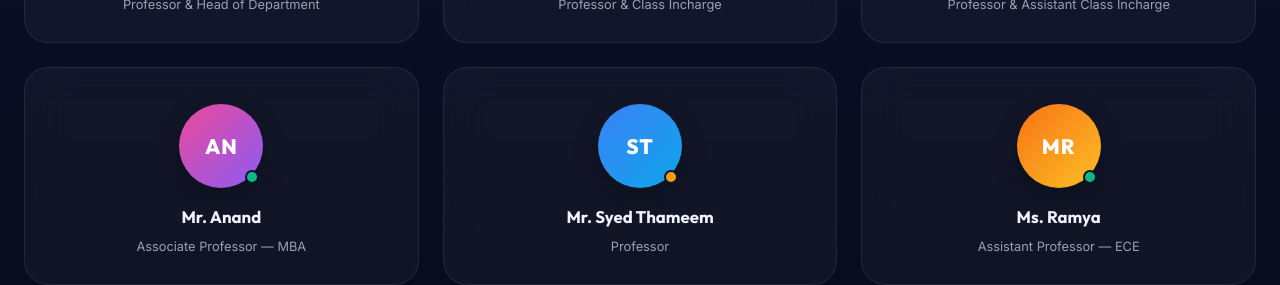
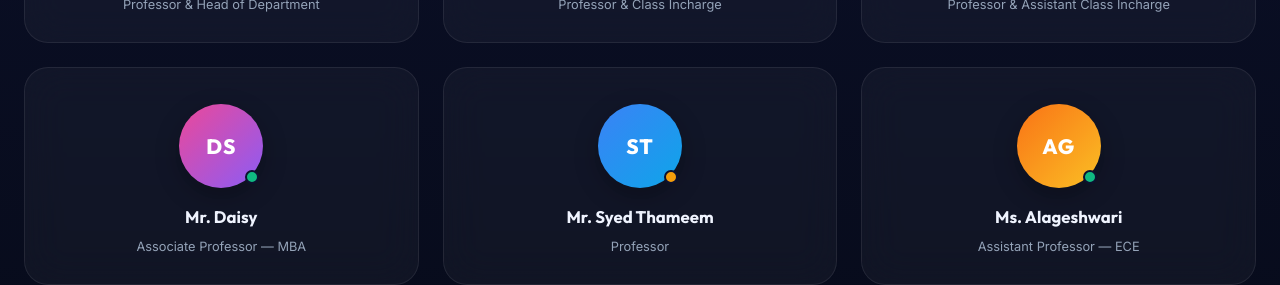
Before and after one commit to HaginaS/Cse-website, a plain HTML site: page index.html in a window 1280 px wide. Shown: the part 3800-4085 px from the top of the page. Drawn offline with Linux system fonts and the light colour scheme.

Commit message:
Update index.html

```diff
--- a/index.html
+++ b/index.html
@@ -352,11 +352,11 @@
         <div class="faculty-card reveal-up" data-category="assoc" id="faculty-4">
           <div class="faculty-avatar-wrap">
             <div class="faculty-avatar" style="background: linear-gradient(135deg, #ec4899, #8b5cf6)">
-              <span class="avatar-initials">AN</span>
+              <span class="avatar-initials">DS</span>
             </div>
             <div class="faculty-status online"></div>
           </div>
-          <h4 class="faculty-name">Mr. Anand</h4>
+          <h4 class="faculty-name">Mr. Daisy</h4>
           <p class="faculty-desig">Associate Professor — MBA</p>
         </div>
 
@@ -376,11 +376,11 @@
         <div class="faculty-card reveal-up" data-category="asst" id="faculty-6">
           <div class="faculty-avatar-wrap">
             <div class="faculty-avatar" style="background: linear-gradient(135deg, #f97316, #fbbf24)">
-              <span class="avatar-initials">MR</span>
+              <span class="avatar-initials">AG</span>
             </div>
             <div class="faculty-status online"></div>
           </div>
-          <h4 class="faculty-name">Ms. Ramya</h4>
+          <h4 class="faculty-name">Ms. Alageshwari</h4>
           <p class="faculty-desig">Assistant Professor — ECE</p>
         </div>
 
```
